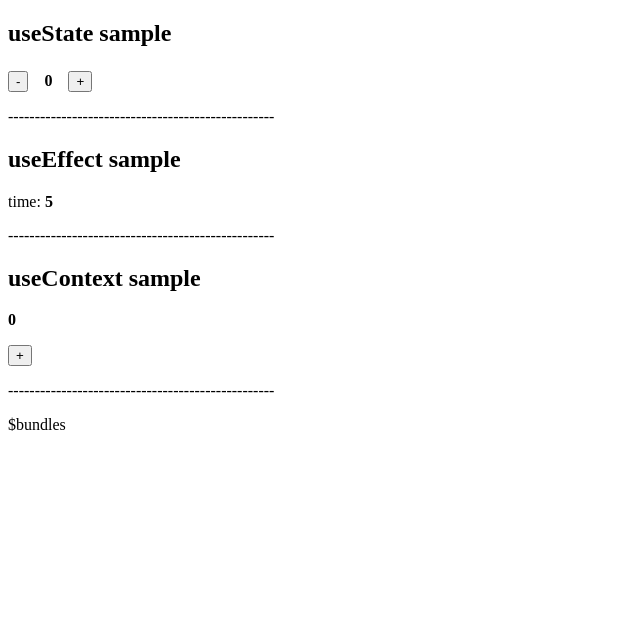
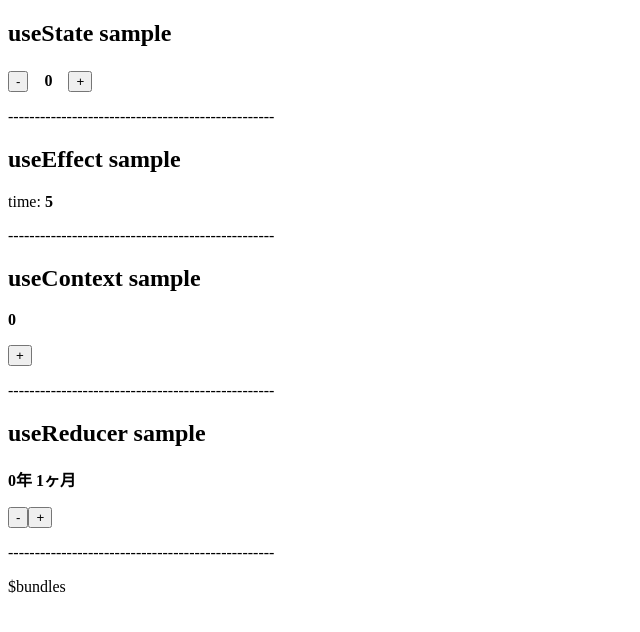
Before and after one commit to konbu310/hooks-and-fusebox, a React app: page / in a window 1280 px wide. Shown: the top 632 px of the page, without its empty margins (0-640 px from the left). Built offline with nearby package versions, Linux system fonts and the light colour scheme.

Commit message:
add UseReducerSample

```diff
--- /dev/null
+++ b/src/components/UseReducerSample.tsx
@@ -0,0 +1,56 @@
+import * as React from "react";
+import { FC } from "react";
+import { Horizon } from "./Horizon";
+
+const { useContext, useReducer, createContext } = React;
+
+const DispatchContext = createContext((action: string) => {});
+
+const reducer = (
+  { year, month }: { year: number; month: number },
+  action: string
+) => {
+  switch (action) {
+    case "increment":
+      return month === 11
+        ? { year: year + 1, month: 0 }
+        : { year, month: month + 1 };
+    case "decrement":
+      return month === 0
+        ? { year: year - 1, month: 11 }
+        : { year, month: month - 1 };
+  }
+};
+
+export const UseReducerSample = () => {
+  const [state, dispatch] = useReducer(reducer, {
+    year: 0,
+    month: 1
+  });
+
+  return (
+    <div>
+      <h2>useReducer sample</h2>
+      <p>
+        <b>
+          {state.year}年 {state.month}ヶ月
+        </b>
+      </p>
+      <DispatchContext.Provider value={dispatch}>
+        <ContorolButtons />
+      </DispatchContext.Provider>
+      <Horizon />
+    </div>
+  );
+};
+
+const ContorolButtons: FC<{}> = () => {
+  const dispatch = useContext(DispatchContext);
+
+  return (
+    <p>
+      <button onClick={() => dispatch("decrement")}>-</button>
+      <button onClick={() => dispatch("increment")}>+</button>
+    </p>
+  );
+};
--- a/src/index.tsx
+++ b/src/index.tsx
@@ -3,12 +3,14 @@ import * as ReactDOM from "react-dom";
 import { UseStateSample } from "./components/UseStateSample";
 import { UseEffectSample } from "./components/UseEffectSample";
 import { UseContextSample } from "./components/UseContextSample";
+import { UseReducerSample } from "./components/UseReducerSample";
 
 ReactDOM.render(
   <div>
     <UseStateSample />
     <UseEffectSample />
     <UseContextSample />
+    <UseReducerSample />
   </div>,
   document.getElementById("root")
 );
```
